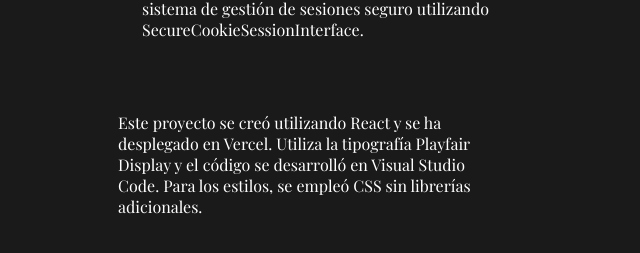
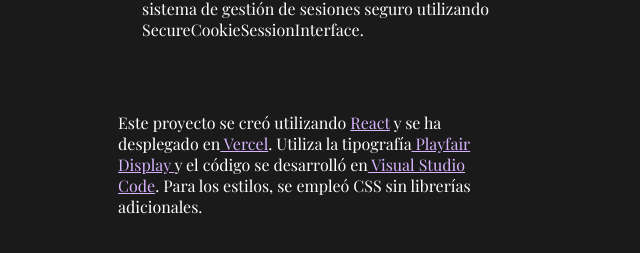
Before and after one commit to chiwaka03/Portfolio-in-React, a React (Vite) app in the folder vite-project/: page / in a window 1280 px wide. Shown: the part 2566-2819 px from the top of the page, without its empty margins (586-1226 px from the left). Built offline with nearby package versions, Linux system fonts and the light colour scheme.

Commit message:
Links of interest

```diff
--- a/vite-project/src/PortfolioExplain.tsx
+++ b/vite-project/src/PortfolioExplain.tsx
@@ -4,9 +4,12 @@ const PortfolioExplain: React.FC = () => {
     return (
 
         <div className='final-text'>
-            Este proyecto se creó utilizando React y se ha desplegado en Vercel.
-            Utiliza la tipografía Playfair Display y el código se desarrolló
-            en Visual Studio Code. Para los estilos, se empleó CSS sin librerías adicionales.
+            Este proyecto se creó utilizando <a href='https://es.react.dev/' target='_blank'>React</a> y se ha desplegado en
+            <a href='https://vercel.com/' target='_blank'> Vercel</a>.
+            Utiliza la tipografía<a href='https://fonts.google.com/specimen/Playfair+Display' target='_blank'> Playfair Display </a>
+             y el código se desarrolló en
+             <a href='https://code.visualstudio.com/' target='_blank'> Visual Studio Code</a>.
+              Para los estilos, se empleó CSS sin librerías adicionales.
         </div>
     );
 };
```
